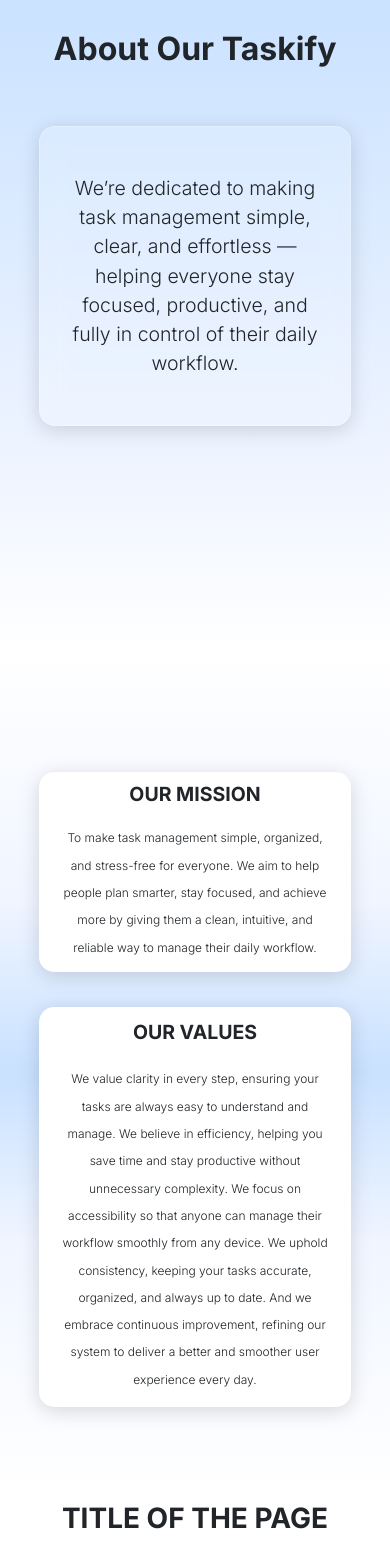
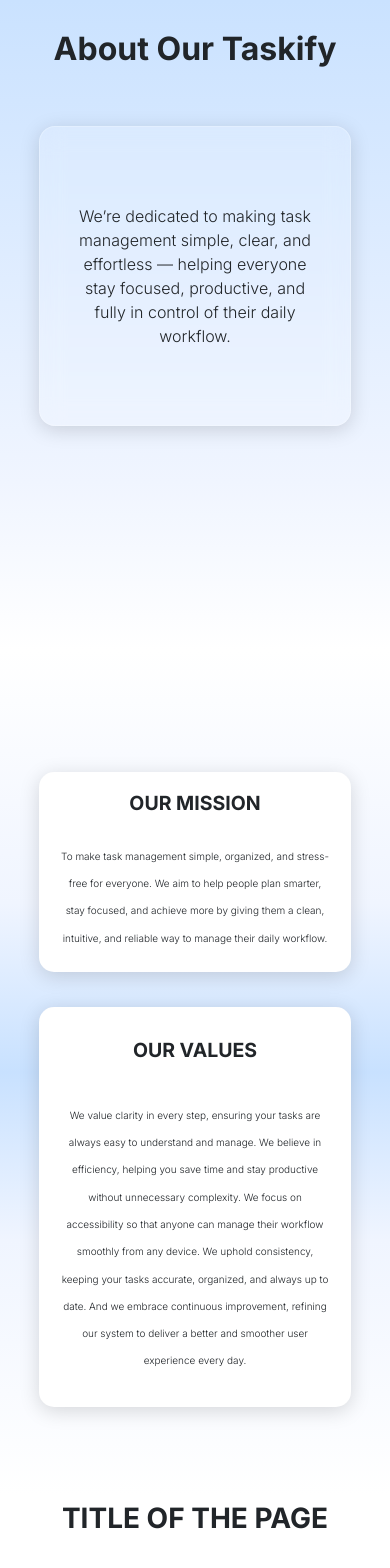
Before and after one commit to adawev/Taskify, a React (Vite) app: page /about in a window 390 px wide. Shown: the part 1038-2606 px from the top of the page. Built offline with nearby package versions, Linux system fonts and the light colour scheme.

Commit message:
textResponsive

```diff
--- a/src/components/AboutPageComponents/AboutMissions/style.scss
+++ b/src/components/AboutPageComponents/AboutMissions/style.scss
@@ -28,12 +28,9 @@
       font-size: clamp(16px, 5vw, 32px);
       font-weight: bold;
     }
-    h1:first-child {
-
-    }
     span {
         line-height: clamp(12px, 7vw, 36px);
-        font-size: clamp(12px,2.5vw,24px);
+        font-size: clamp(10px,2.3vw,24px);
 
     }
   }
--- a/src/components/AboutPageComponents/AboutSection/style.scss
+++ b/src/components/AboutPageComponents/AboutSection/style.scss
@@ -29,7 +29,7 @@
     backdrop-filter: blur(12px);
   }
   .about_info span{
-    font-size: clamp(16px, 5vw, 40px);
+    font-size: clamp(16px, 4vw, 40px);
     text-align: center;
   }
   .mainAbout {
```
